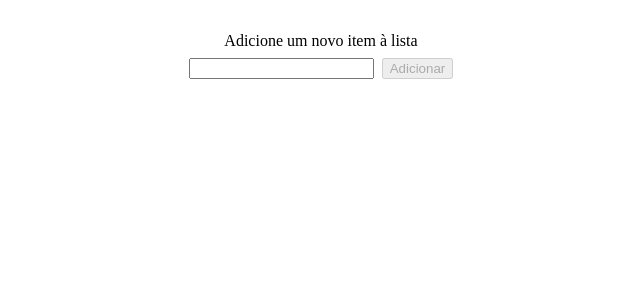
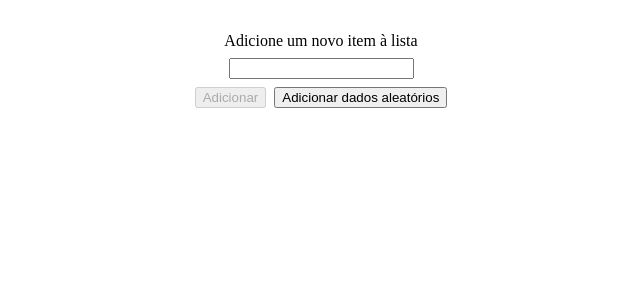
Before and after one commit to NycolasCruz/Automated-tests-with-Jest, a React (Vite) app: page / in a window 1280 px wide. Shown: the top 300 px of the page, without its empty margins (319-959 px from the left). Built offline with nearby package versions, Linux system fonts and the light colour scheme.

Commit message:
feat: adding random items

```diff
--- a/src/components/NewItem/index.tsx
+++ b/src/components/NewItem/index.tsx
@@ -1,8 +1,13 @@
 import { FormEvent, useState } from "react";
+import axios from "axios";
 
 type Props = {
 	list: string[];
 	setList: (list: string[]) => void;
+};
+
+type NewItem = {
+	title: string;
 };
 
 export function NewItem({ list, setList }: Props) {
@@ -15,16 +20,37 @@ export function NewItem({ list, setList }: Props) {
 		setValue("");
 	}
 
+	async function handleAddingRandomItemsToTheList(event: FormEvent) {
+		event.preventDefault();
+
+		const URL = "https://jsonplaceholder.typicode.com/todos?_limit=2";
+
+		try {
+			const { data } = await axios.get<NewItem[]>(URL);
+			const newItems = data.map((item) => item.title);
+
+			setList(list.concat(newItems));
+		} catch (error) {
+			console.error(error);
+		}
+	}
+
 	return (
 		<>
-			<label htmlFor="new-item">Adicione um novo item à lista</label>
+			<form
+				style={{ display: "flex", flexDirection: "column", alignItems: "center", gap: "0.5rem" }}
+			>
+				<label htmlFor="new-item">Adicione um novo item à lista</label>
 
-			<form style={{ display: "flex", gap: "0.5rem", marginTop: "0.5rem" }}>
 				<input id="new-item" value={value} onChange={(event) => setValue(event.target.value)} />
 
-				<button disabled={!value} onClick={(event) => handleAddingTheItemToTheList(event)}>
-					Adicionar
-				</button>
+				<div style={{ display: "flex", gap: "0.5rem" }}>
+					<button disabled={!value} onClick={(event) => handleAddingTheItemToTheList(event)}>
+						Adicionar
+					</button>
+
+					<button onClick={handleAddingRandomItemsToTheList}>Adicionar dados aleatórios</button>
+				</div>
 			</form>
 		</>
 	);
```
